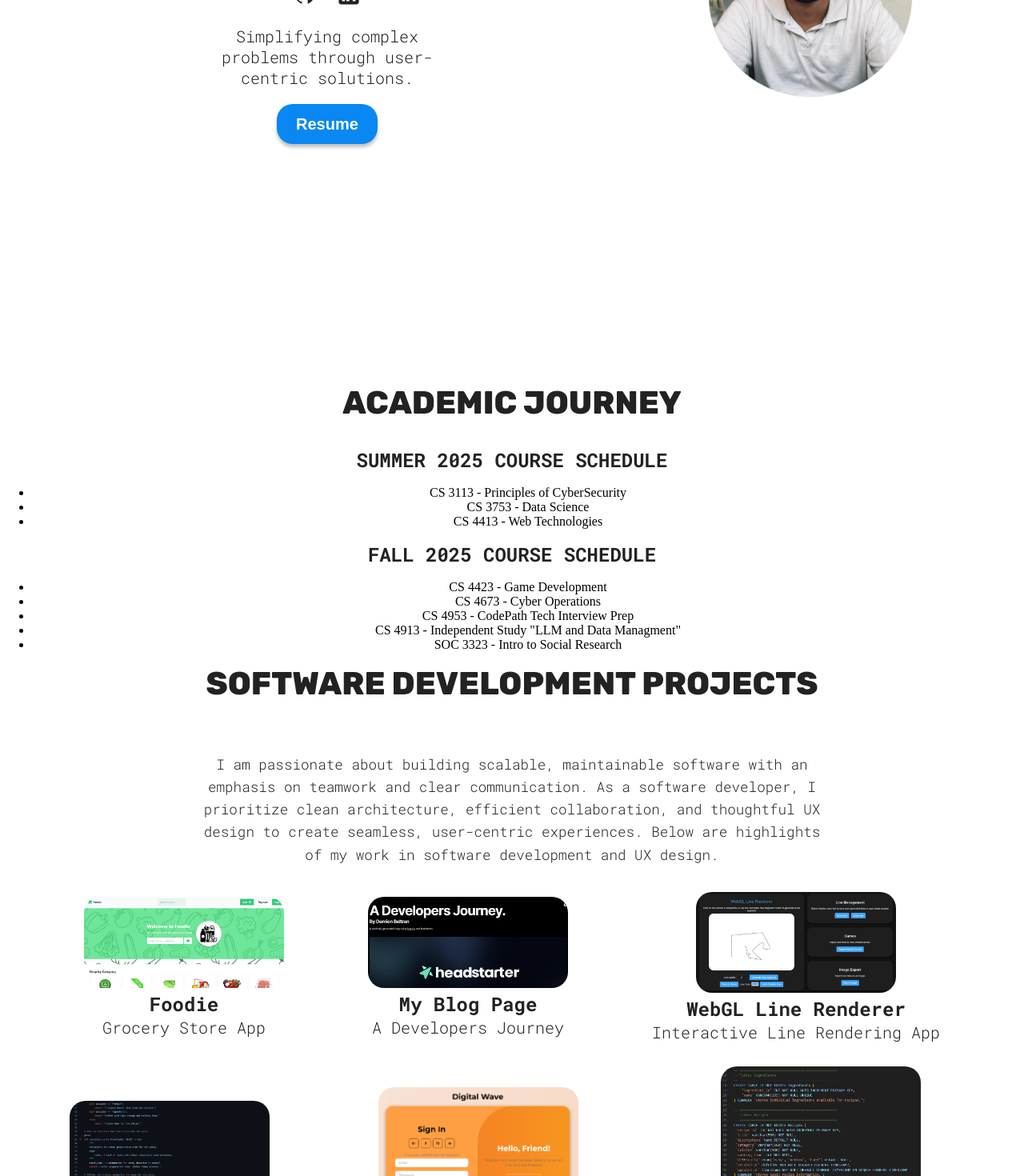
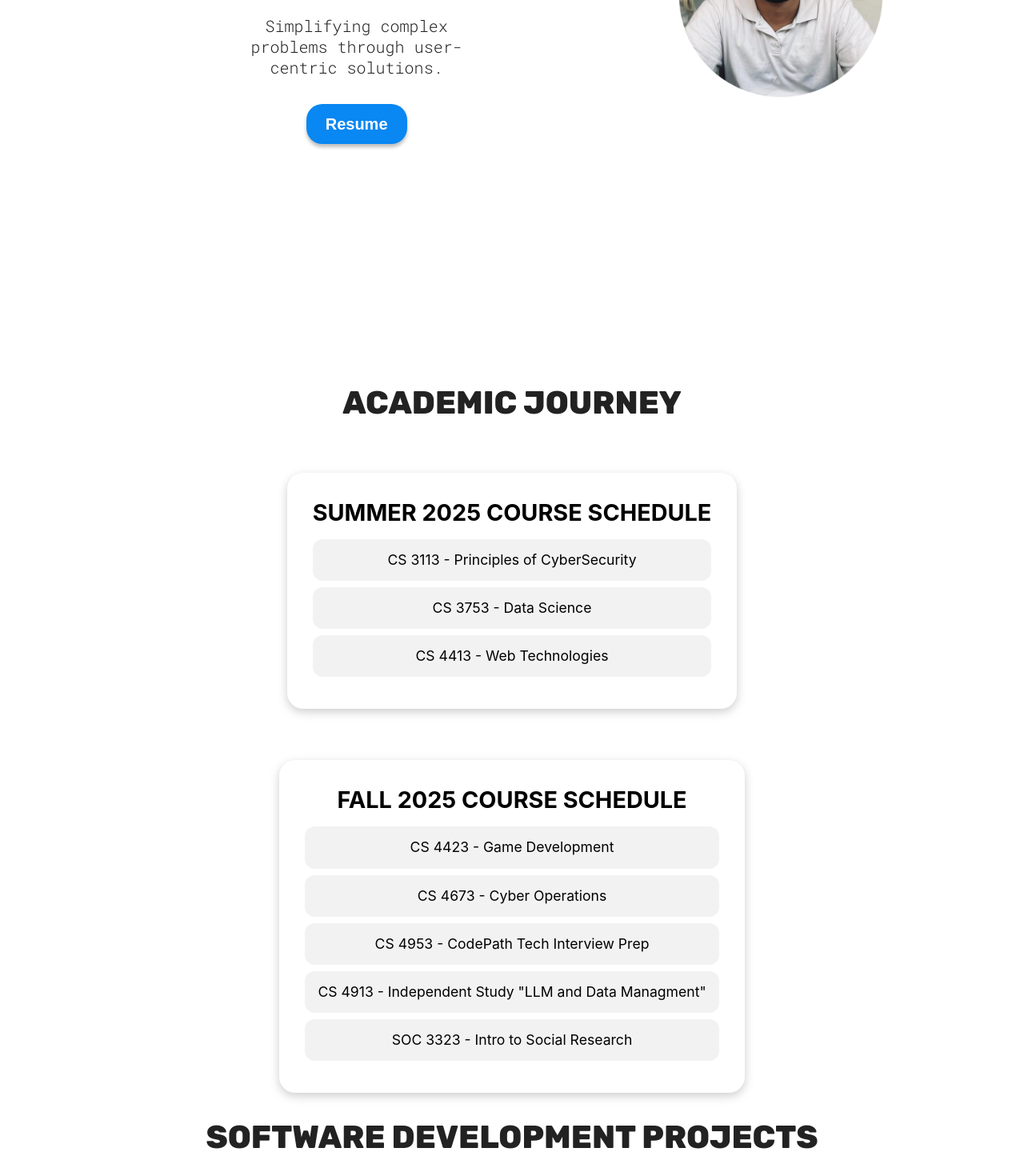
Before and after one commit to Damienb123/Developer-Portfolio, a React (Vite) app: page / in a window 1280 px wide. Shown: the part 420-1890 px from the top of the page at 80% size. Built offline with nearby package versions, Linux system fonts and the light colour scheme.

Commit message:
Update ProjectsStyles.module.css
Updated styling for new app feature as well dark to light configurations.

```diff
--- a/src/sections/Projects/ProjectsStyles.module.css
+++ b/src/sections/Projects/ProjectsStyles.module.css
@@ -4,10 +4,12 @@
   text-align: center;
 
   img {
-    max-width: 250px;
+    max-width: 280px;
+    max-height: 280px;
     align-self: center;
     background-color: var(--project-card-bg);
     border-radius: 20px;
+    height: 13rem;
   }
 
   a {
@@ -21,20 +23,172 @@
     transform: scale(1.05);
   }
 }
+.ux-button {
+  margin-top: 10px;
+  display: flex;
+  justify-content: center;      /* Center vertically within the page */
+  align-items: center;          /* Center horizontally */
+  height: 100vh;                /* Full screen height */
+  width: 100%;                 /* Full width */
+  gap: 4rem;
+}
 
-.projectsContainer {
-  display: flex;
-  flex-direction: column;
-  align-items: center;
-  gap: 30px;
+button {
+    margin: 13px;
+    background-color: var(--btn-color);
+    color: var(--btn-text-color);
+    border-radius: 20px;
+    width: 190px;
+    height: 70px;
+    font-size: 20px;
+    font-weight: bold;
+    box-shadow: 0 4px 4px rgba(0, 0, 0, 0.25);
+    transition: box-shadow 200ms ease-in-out, transform 200ms ease-in-out;
+  }
+
+  button:hover {
+    transform: scale(1.05);
+  }
+
+  button:active {
+    transform: translateY(2px);
+    box-shadow: 0 2px 2px rgba(0, 0, 0, 0.25);
+  }
+
+
+.courseListContainer {
+  background-color: var(--course-card-bg);
+  padding: 2rem;
+  border-radius: 20px;
+  margin-bottom: 4rem;
+  margin: 2rem auto;
+  max-width: 700px;
+  box-shadow: 0 4px 12px rgba(188, 188, 188, 0.725);
+  transition: background-color 0.3s ease-in-out;
+}
+
+.courseListTitle {
+  font-size: 1.8rem;
+  margin-bottom: 1rem;
+  color: var(--text-primary);
+  transition: color 0.3s ease-in-out;
+  font-family: 'Inter', sans-serif;
+}
+
+.courseList {
+  list-style-type: none;
+  padding: 0;
+  margin: 0;
+}
+
+.courseList li {
+  font-size: 1.1rem;
+  line-height: 1.6;
+  padding: 0.75rem 1rem;
+  margin-bottom: 0.5rem;
+  background-color: rgba(0, 0, 0, 0.05);
+  border-radius: 12px;
+  transition: background-color 0.3s ease-in-out;
+  font-family: 'Inter', sans-serif;
+}
+
+/* Light/Dark support */
+.light .courseListContainer {
+  background-color: #f9f9f9;
+
+}
+
+.dark .courseListContainer {
+  background-color: #222;
+}
+
+.light .courseList li {
+  background-color: #ffffff;
+  color: #222;
+}
+
+.dark .courseList li {
+  background-color: #333;
+  color: #fff;
+}
+
+.light .courseListTitle {
+  color: #222;
+}
+
+.dark .courseListTitle {
+  color: #fff;
 }
 
 @media (width >= 800px) {
   .projectsContainer {
-    flex-direction: row;
-    flex-wrap: wrap;
-    justify-content: space-evenly;
+    display: grid;
+    grid-template-columns: repeat(3, 1fr);
+    gap: 2rem;
     padding: 0 30px;
+    max-width: 1000px;
+    margin: 0 auto;
+
+  }
+
+  .projectCard {
+    background-color: var(--project-card-bg); /* optional */
+    border-radius: 16px;
+    padding: 1rem;
+    transition: transform 0.3s ease-in-out;
+
+  }
+
+  .projectCard:hover {
+    transform: scale(1.05);
+  }
+}
+
+@media (width >= 1024px) {
+  .projectsContainer {
+    display: grid;
+    grid-template-columns: repeat(3, 1fr);
+    gap: 2rem;
+    padding: 0 30px;
+    max-width: 1000px;
+    margin: 0 auto;
+
+  }
+
+  .projectCard {
+    background-color: var(--project-card-bg); /* optional */
+    border-radius: 16px;
+    padding: 1rem;
+    transition: transform 0.3s ease-in-out;
+
+  }
+
+  .projectCard:hover {
+    transform: scale(1.05);
+  }
+}
+
+@media (width >= 1440px) {
+  .projectsContainer {
+    display: grid;
+    grid-template-columns: repeat(3, 1fr);
+    gap: 2rem;
+    padding: 0 30px;
+    max-width: 1000px;
+    margin: 0 auto;
+
+  }
+
+  .projectCard {
+    background-color: var(--project-card-bg); /* optional */
+    border-radius: 16px;
+    padding: 1rem;
+    transition: transform 0.3s ease-in-out;
+
+  }
+
+  .projectCard:hover {
+    transform: scale(1.05);
   }
 }
 
@@ -45,6 +199,7 @@
   line-height: 1.6;
   text-align: center;
   transition: color 0.3s ease-in-out;
+  font-family: 'Manrope', sans-serif;
 }
 
 /* Light mode */
```
